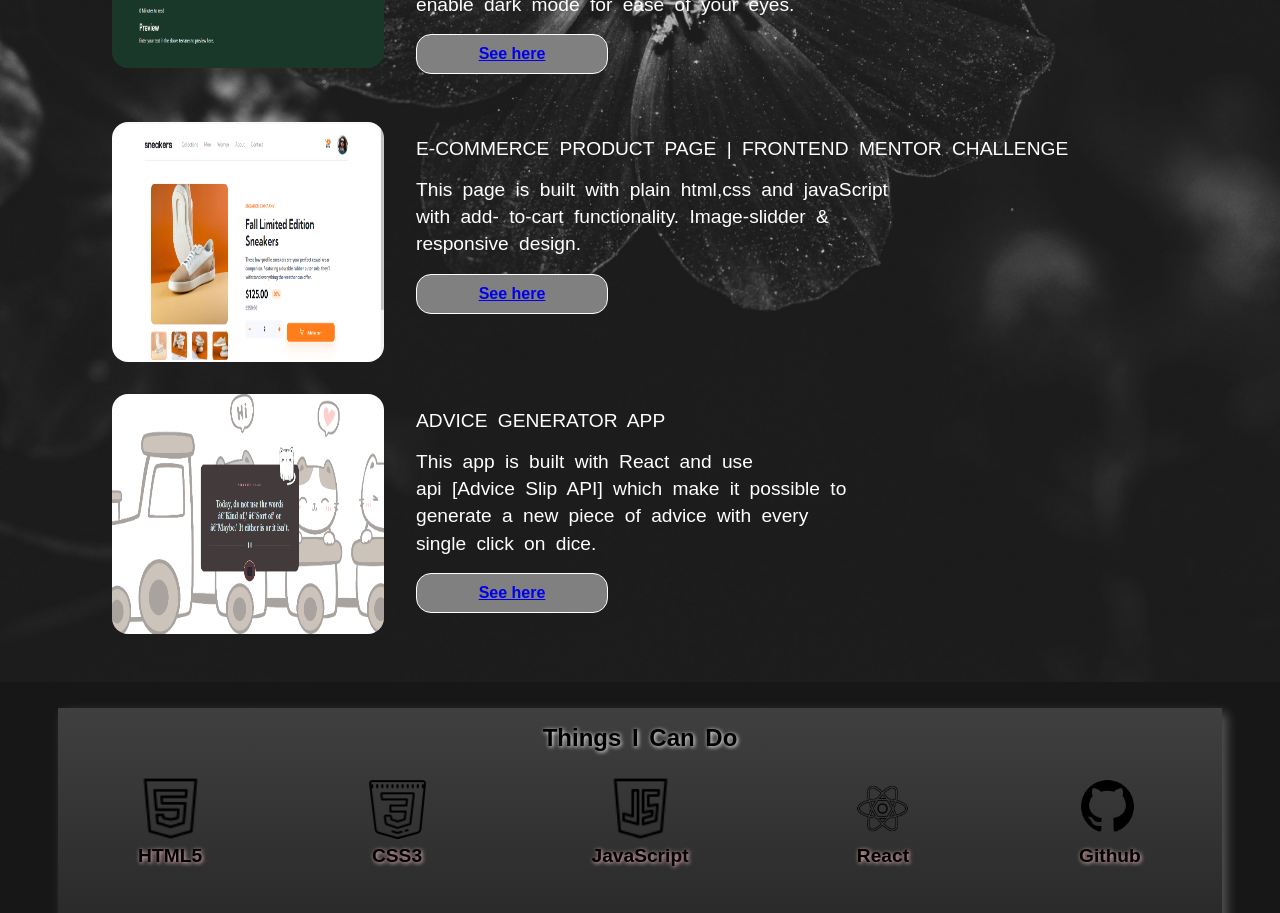
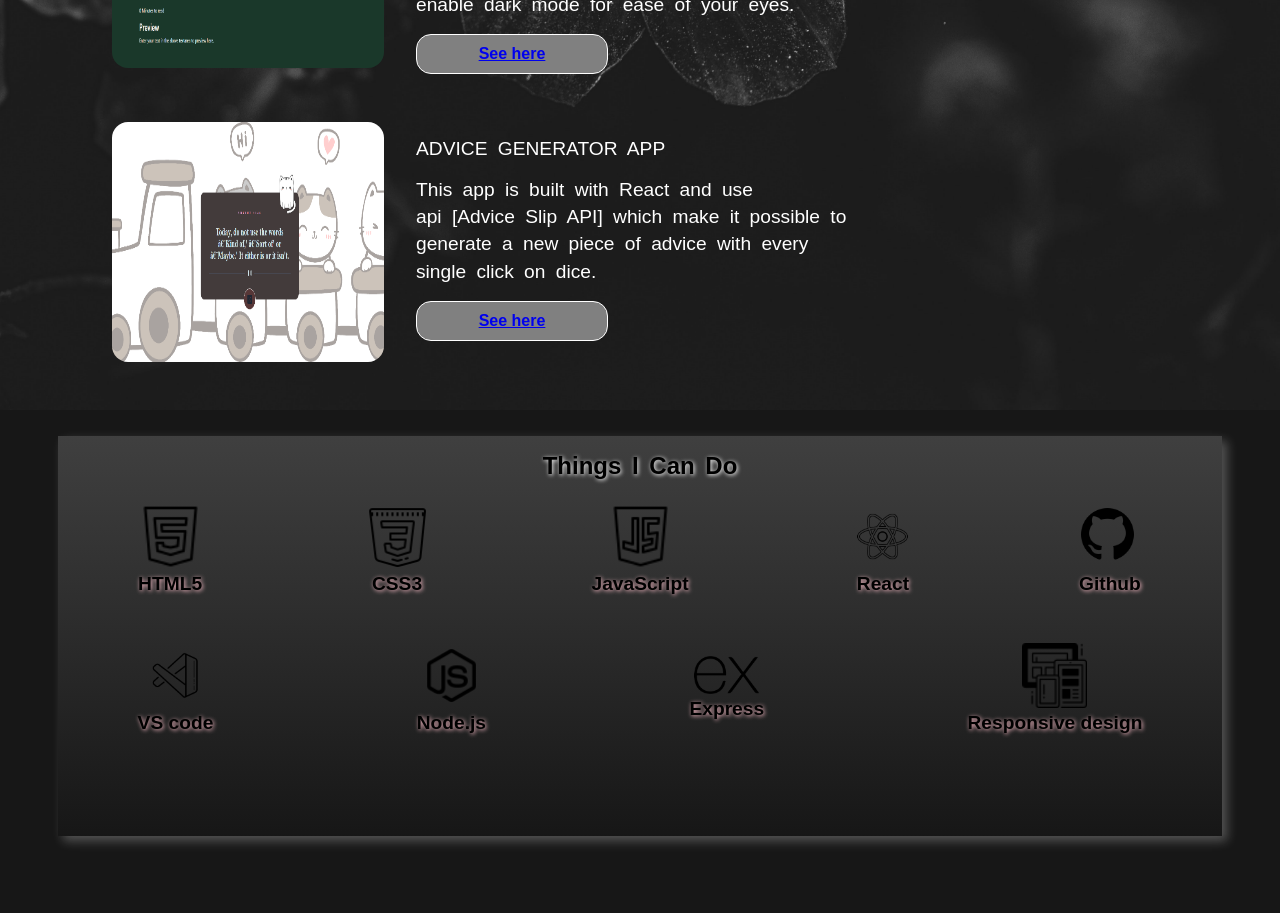
Before and after one commit to hanifagitfit/my-portfolio-website, a React (Create React App) app: page / in a window 1280 px wide. Shown: the part 1700-2613 px from the top of the page. After the commit the page ends 2568 px from the top, so only its background shows below. Built offline with nearby package versions, Linux system fonts and the light colour scheme; a web font is replaced by a local one.

Commit message:
update in project

```diff
--- a/src/components/Projects.js
+++ b/src/components/Projects.js
@@ -1,5 +1,4 @@
 import React from 'react'
-import ecommerce from '../pic/ecommerce.png'
 import advice from '../pic/advice.png'
 import textutils from '../pic/Textutils.png'
 import news from '../pic/news.png'
@@ -42,15 +41,6 @@ const Projects = () => {
                     </div>
                 </div>
 
-                <div className="detail">
-                    <img src={ecommerce} alt="ecom" />
-                    <div className="box">
-                        <p>E-COMMERCE PRODUCT PAGE | FRONTEND MENTOR CHALLENGE</p>
-                        <p className='prime'>This page is built with plain html,css and javaScript<br /> with    add- to-cart functionality.  Image-slidder &<br /> responsive design.</p>
-
-                        <button className='btn'><a href="https://hanifagitfit.github.io/ecommerce-product-page/">See here</a></button>
-                    </div>
-                </div>
 
 
                 <div className="detail">
```
